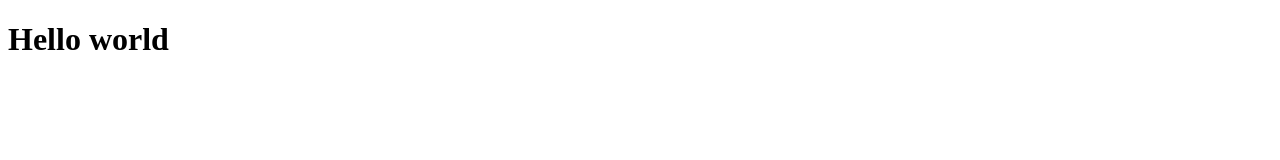
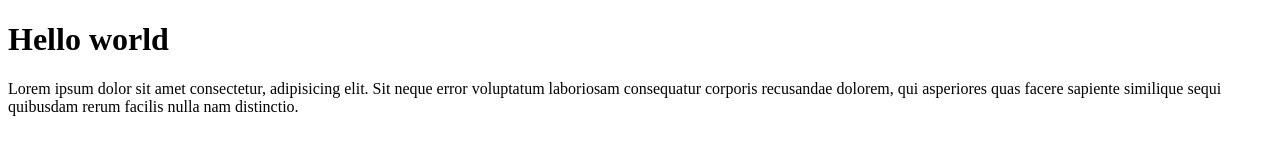
Before and after one commit to kingluddite/review-git-fun, a plain HTML site: page index.html in a window 1280 px wide. Drawn offline with Linux system fonts and the light colour scheme.

Commit message:
Add content to home page

```diff
--- a/index.html
+++ b/index.html
@@ -10,6 +10,9 @@
 
 <body>
     <h1>Hello world</h1>
+    <p>Lorem ipsum dolor sit amet consectetur, adipisicing elit. Sit neque error voluptatum laboriosam consequatur
+        corporis recusandae dolorem, qui asperiores quas facere sapiente similique sequi quibusdam rerum facilis nulla
+        nam distinctio.</p>
 </body>
 
 </html>
```
